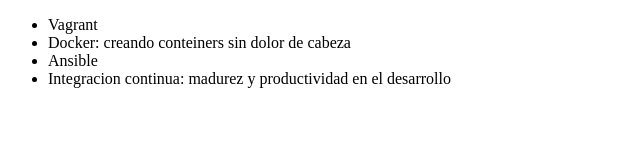
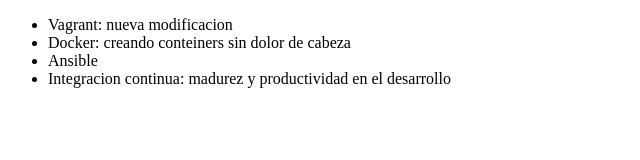
Before and after one commit to PauloSaldias08/alura-git, a plain HTML site: page index.html in a window 1280 px wide. Shown: the whole page, without its empty margins (0-640 px from the left). Drawn offline with Linux system fonts and the light colour scheme.

Commit message:
Agregando modificacion en vagrant

```diff
--- a/index.html
+++ b/index.html
@@ -6,7 +6,7 @@
 </head>
 <body>
      <ul>
-         <li> Vagrant </li>
+         <li> Vagrant: nueva modificacion </li>
          <li> Docker: creando conteiners sin dolor de cabeza </li>
          <li> Ansible </li>
          <li> Integracion continua: madurez y productividad en el desarrollo </li>
```
